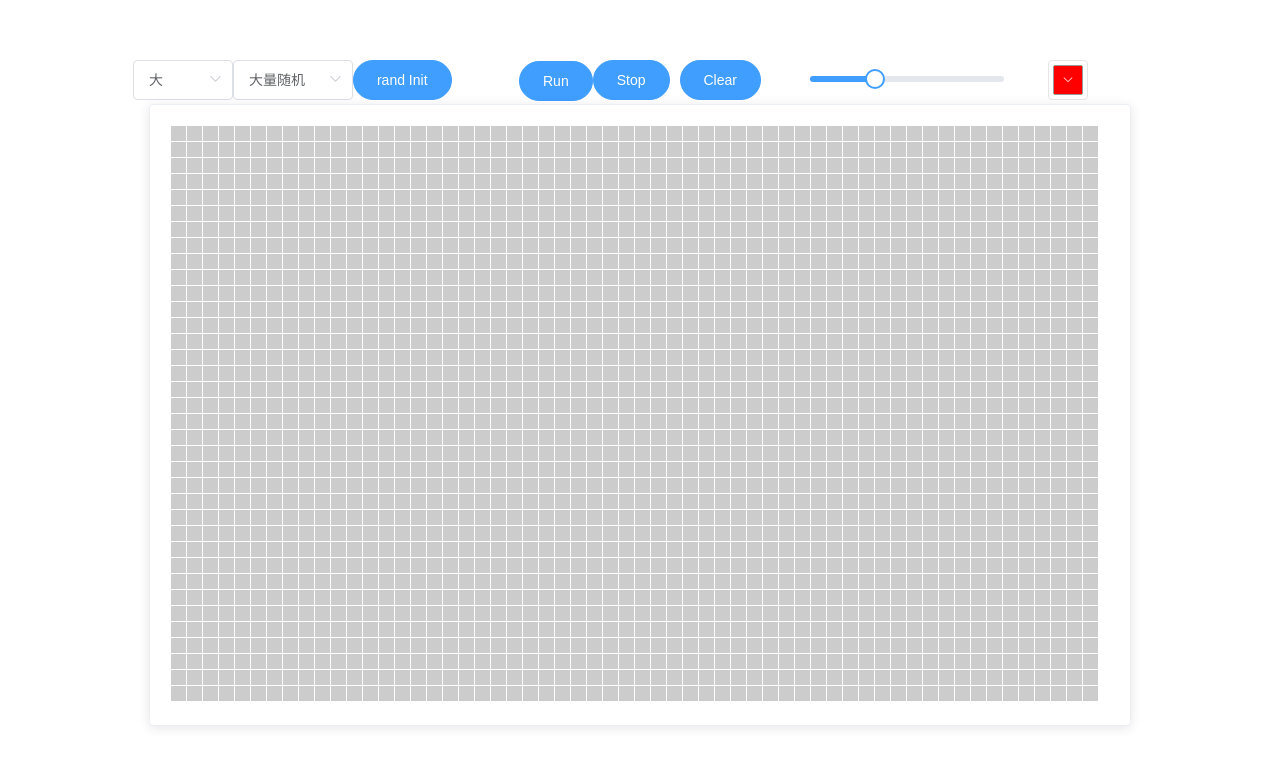
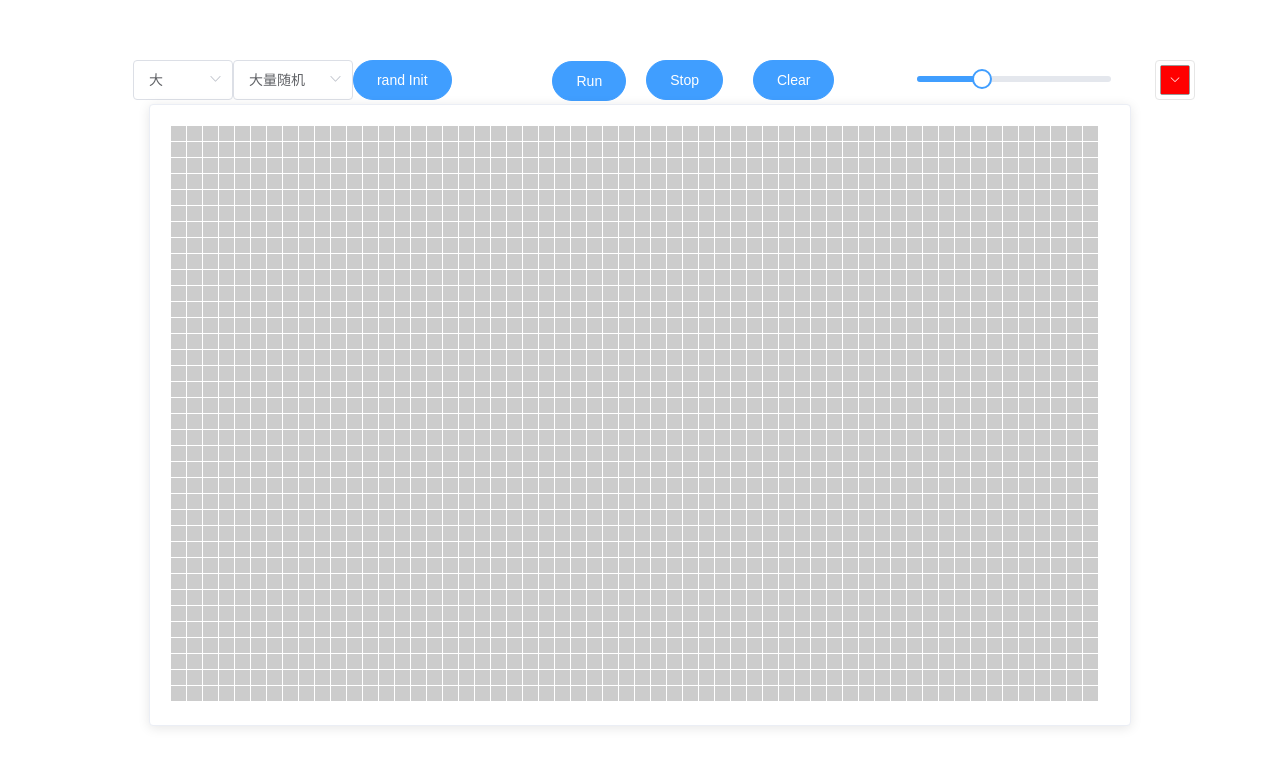
Before and after one commit to HanwGeek/cell-auto, a Vue app: page / in a window 1280 px wide. Shown: the top 766 px of the page. Built offline with nearby package versions, Linux system fonts and the light colour scheme.

Commit message:
Reform layout

```diff
--- a/src/components/cell-auto.vue
+++ b/src/components/cell-auto.vue
@@ -25,13 +25,13 @@
           rand Init
         </el-button>
       </el-col>
-      <el-col :span="6">
+      <el-col :span="8">
         <el-badge :value="iterCount" :max="999" class="item" :hidden="!running">
         <el-button type="primary" @click="run" :loading="running" round>
           Run
         </el-button>
         </el-badge>
-        <el-button type="primary" @click="stop" round>
+        <el-button type="primary" @click="stop" round style="margin: 0 20px">
           Stop
         </el-button>
         <el-button type="primary" @click="clear" round>
@@ -283,4 +283,8 @@ export default {
   width: 800px;
   height: 600px;
 }
+
+/* .el-button {
+  margin: 0 10px;
+} */
 </style>
```
